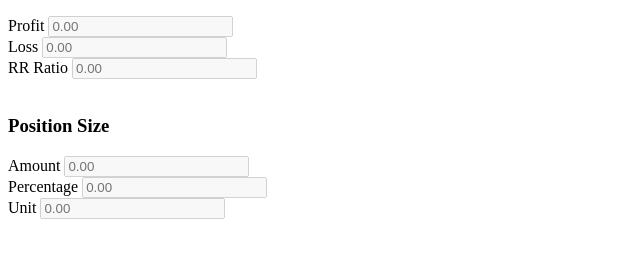
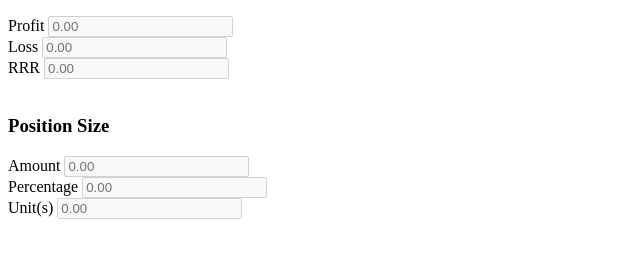
Before and after one commit to iyappanmani/JSTools, a plain HTML site: page index.html in a window 1280 px wide. Shown: the part 329-586 px from the top of the page, 0-640 px from the left. Drawn offline with Linux system fonts and the light colour scheme.

Commit message:
Bug Fixes

```diff
--- a/index.html
+++ b/index.html
@@ -88,7 +88,7 @@
                                 </div>
                                 <div class="col">
                                     <div class="p-2">
-                                        <label class="form-label">RR Ratio</label>
+                                        <label class="form-label">RRR</label>
                                         <input class="form-control" disabled id="riskRewardRatio" placeholder="0.00"
                                                type="Number">
                                     </div>
@@ -121,7 +121,7 @@
                                 </div>
                                 <div class="col">
                                     <div class="p-2">
-                                        <label class="form-label">Unit</label>
+                                        <label class="form-label">Unit(s)</label>
                                         <input class="form-control" disabled id="positionSizeUnit" placeholder="0.00"
                                                type="Number">
                                     </div>
```
